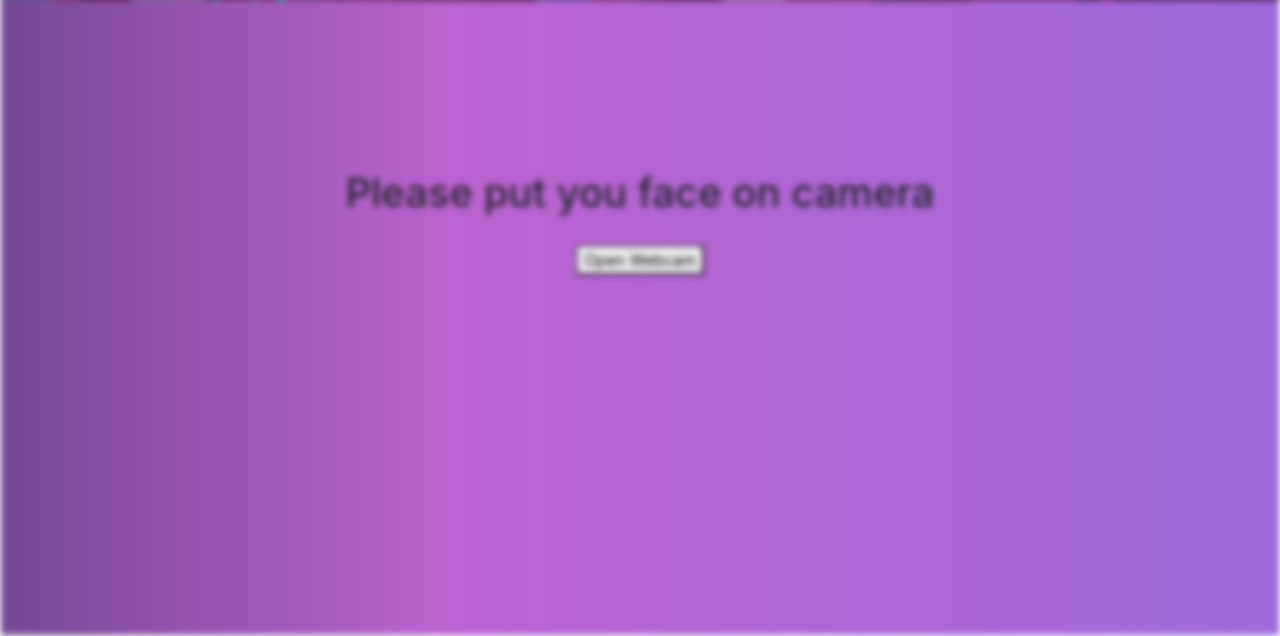
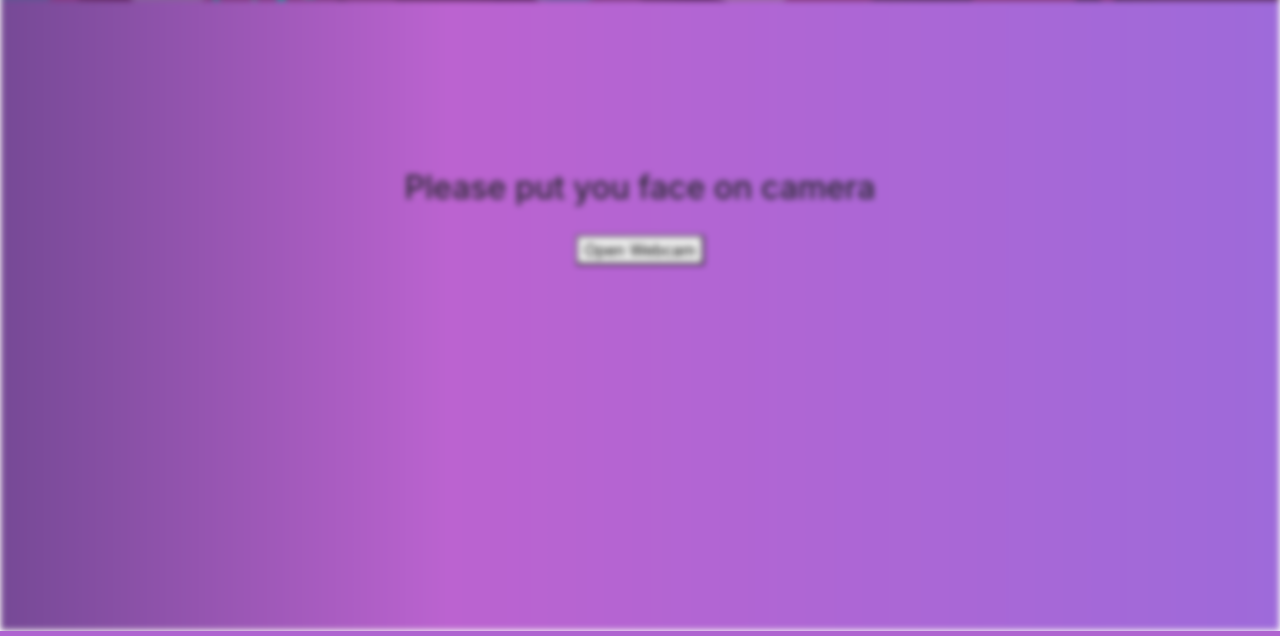
Before and after one commit to Nelex05/Face-identifier, a PHP site: page / in a window 1280 px wide. Shown: the part 800-1436 px from the top of the page. Run offline with PHP 8.4, Linux system fonts and the light colour scheme.

Commit message:
the adjustment

```diff
--- a/index.php
+++ b/index.php
@@ -78,7 +78,7 @@
         </div>
         <div id="page2">
             <br><br><br><br><br><br><br>
-            <center><h1>Please put you face on camera</h1></center>
+            <center><h2>Please put you face on camera</h2></center>
                 <div class="card-body" style="object-fit:contain">
                   <div class="row">
                     <div class="col-md-2">
@@ -86,7 +86,7 @@
                     </div>
                     <div class="col-md-8">
                         <center><button id="startBtn" onclick="openCam()">Open Webcam</button></center>
-                        <center><video id="videoCam" style="width: 82%"></video></center>
+                        <center><video id="videoCam" style="width: 83%"></video></center>
                         <script>
                             function openCam(){
                               let All_mediaDevices=navigator.mediaDevices
```
